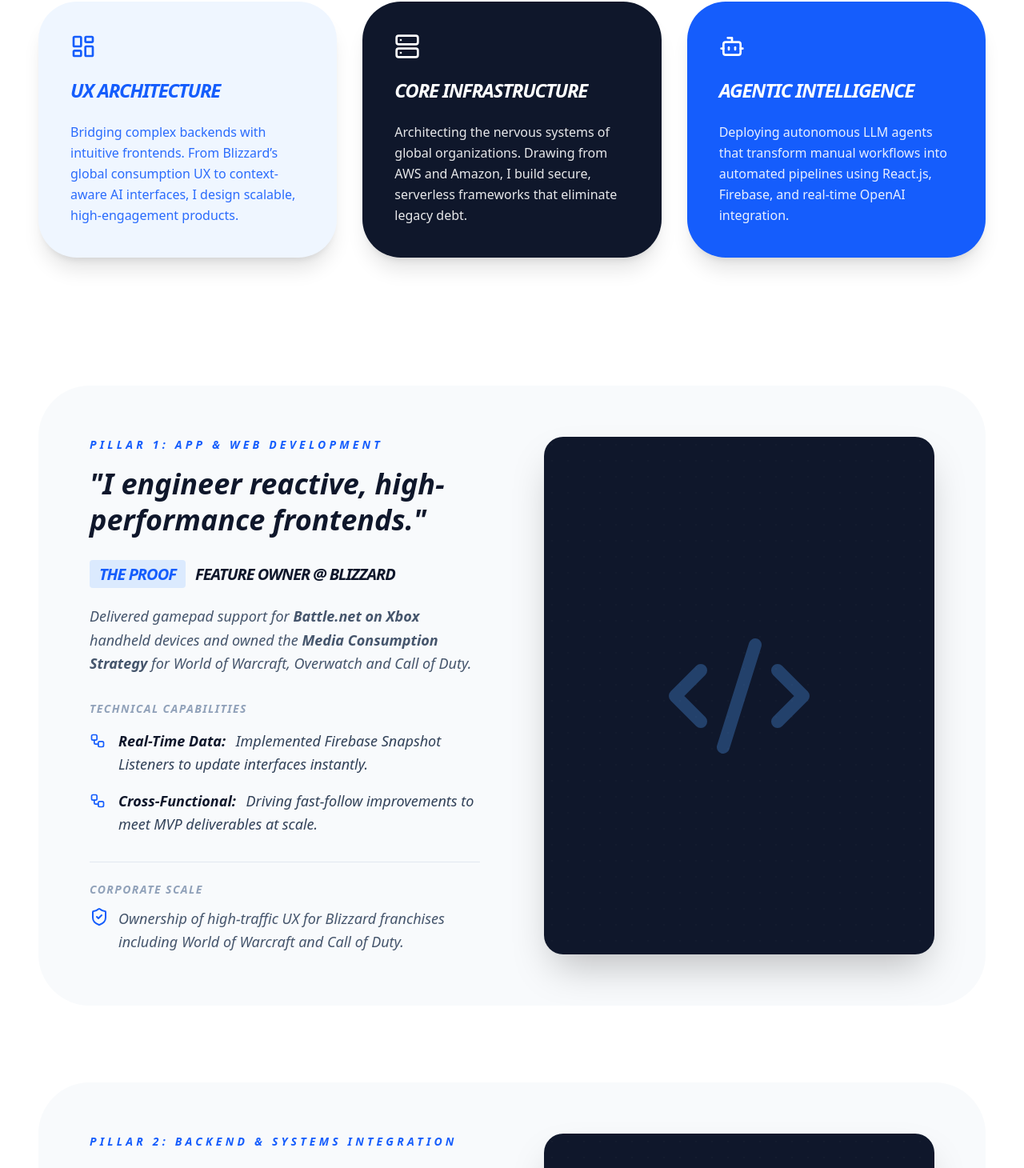
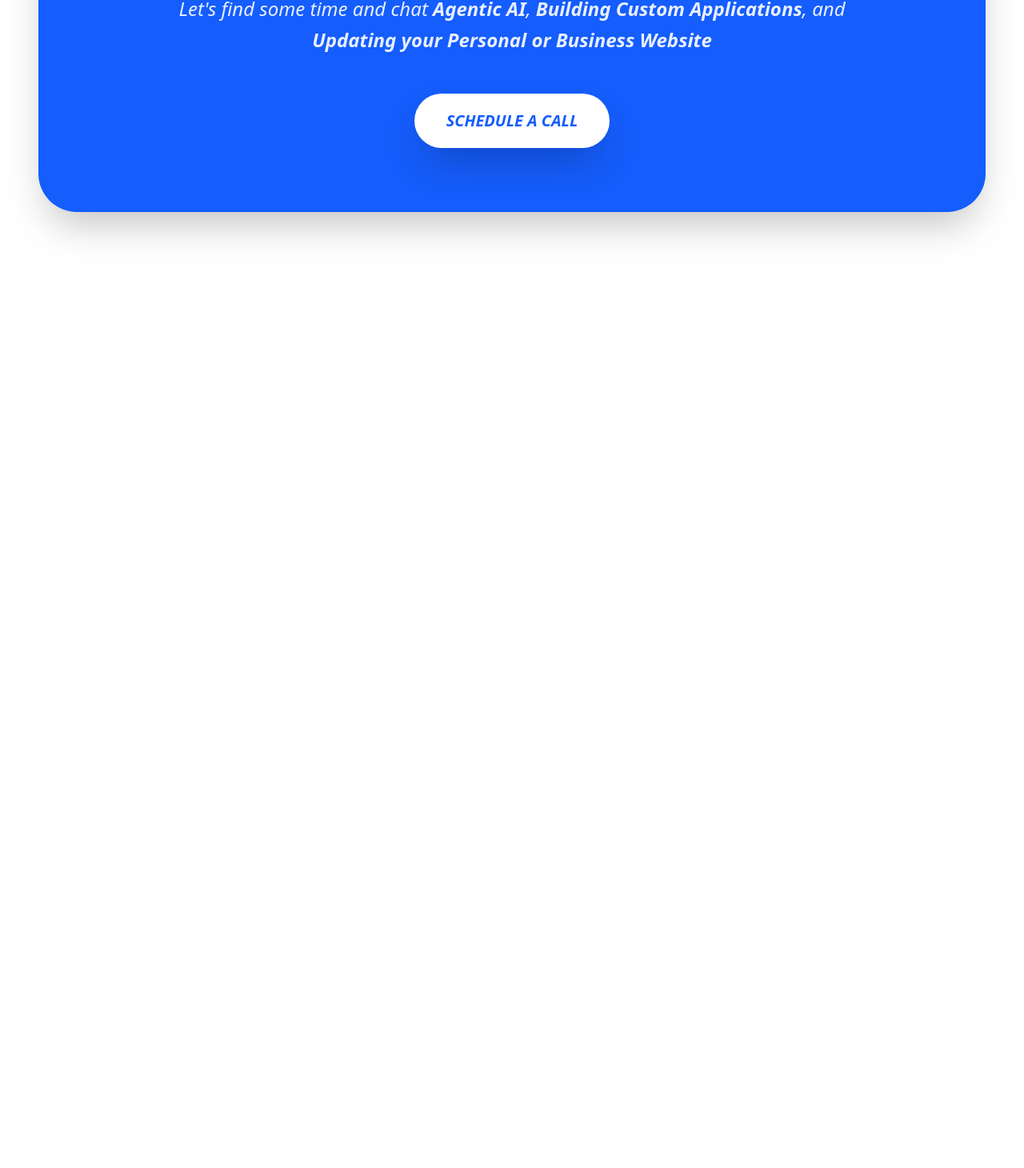
Before and after one commit to bombayway-png/portfolio-2026, a Next.js app: page / in a window 1280 px wide. Shown: the part 1016-2476 px from the top of the page at 80% size. After the commit the page ends 1473 px from the top, so only its background shows below. Built offline with nearby package versions, Linux system fonts and the light colour scheme.

Commit message:
Update page.tsx

```diff
--- a/app/page.tsx
+++ b/app/page.tsx
@@ -4,58 +4,35 @@ import React, { useState, useRef, useEffect } from 'react';
 import Image from 'next/image';
 import { motion, AnimatePresence } from 'framer-motion';
 import {
-  ShieldCheck, X, Database, Linkedin, Code2, Workflow, LayoutDashboard, Server, Bot, ChevronDown
+  ShieldCheck, X, Database, Linkedin, Code2, Workflow, LayoutDashboard,
+  Server, Bot, ChevronDown, CheckCircle, Calendar, ArrowRight
 } from 'lucide-react';
 
 type FilterState = 'intake' | null;
 
-// --- Interfaces for Type Safety ---
-interface TriadProps {
-  icon: React.ElementType;
-  title: string;
-  desc: string;
-  color: string;
-}
-
-interface ServicePillarProps {
-  title: string;
-  pitch: string;
-  proofTitle: string;
-  proofBody: React.ReactNode;
-  capabilities: { title: string; desc: string }[];
-  corporateScale: string;
-  icon: React.ElementType;
-  visualColor: string;
-}
-
 export default function Home() {
   const [activeFilter, setActiveFilter] = useState<FilterState>(null);
+  const [isSubmitting, setIsSubmitting] = useState(false);
+  const [submitted, setSubmitted] = useState(false);
+
   const initialFormState = {
-    name: '',
-    email: '',
-    company: '',
-    projectType: '',
-    description: '',
-    outcome: '',
-    budget: ''
+    name: '', email: '', company: '', projectType: '', description: '', outcome: '', budget: ''
   };
   const [formData, setFormData] = useState(initialFormState);
 
-  // Refs for the auto-expanding textareas
   const outcomeRef = useRef<HTMLTextAreaElement>(null);
   const bottleneckRef = useRef<HTMLTextAreaElement>(null);
 
-  // Professional Placeholders derived from Resume Experience
   const outcomePlaceholder = "Clearly define the goal as best as you can today. This will evolve, but a starting point ignites inspiration";
   const bottleneckPlaceholder = "e.g. High manual overhead in lead management, legacy system technical debt, or a lack of real-time BI dashboards to track cross-functional KPIs...";
 
   // Helper to open portal with specific intent
   const openPortal = (defaultType: string = '') => {
     setFormData(prev => ({ ...prev, projectType: defaultType }));
+    setSubmitted(false); // Reset for new session
     setActiveFilter('intake');
   };
 
-  // Shared effect to adjust height for both textareas
   useEffect(() => {
     if (outcomeRef.current) {
       outcomeRef.current.style.height = 'auto';
@@ -65,23 +42,31 @@ export default function Home() {
       bottleneckRef.current.style.height = 'auto';
       bottleneckRef.current.style.height = `${bottleneckRef.current.scrollHeight}px`;
     }
-  }, [formData.outcome, formData.description, activeFilter]);
+  }, [formData.outcome, formData.description, activeFilter, submitted]);
 
-  const handleSendEmail = () => {
+  // NEW: The Agentic Flow Simulation
+  const handleSubmit = async () => {
+    setIsSubmitting(true);
+
+    // Simulate the AI processing logic for today's test
+    await new Promise(resolve => setTimeout(resolve, 2000));
+
+    // Trigger the email backup so you still get the lead notification
     const subject = encodeURIComponent(`Architect My System [${formData.projectType}]: ${formData.company}`);
     const body = encodeURIComponent(
       `Full Name: ${formData.name}\nEmail: ${formData.email}\nCompany: ${formData.company}\nProject Intent: ${formData.projectType}\nOutcome: ${formData.outcome}\nBudget: ${formData.budget}\nBottleneck: ${formData.description}`
     );
     window.location.href = `mailto:a.seumae@outlook.com?subject=${subject}&body=${body}`;
-    setActiveFilter(null);
+
+    setIsSubmitting(false);
+    setSubmitted(true);
   };
 
-  // Shared class for crisp inputs. 'appearance-none' is key for custom dropdown styling.
   const inputClasses = "w-full text-xl md:text-2xl font-semibold text-slate-900 border-b-2 border-slate-200 focus:border-blue-600 outline-none py-3 bg-transparent placeholder:text-slate-400 placeholder:font-normal placeholder:not-italic transition-colors appearance-none cursor-text";
 
   return (
     <div className="min-h-screen bg-white text-slate-900 font-sans selection:bg-blue-100 overflow-x-hidden">
-      {/* --- Sticky Navigation --- */}
+      {/* --- Navigation --- */}
       <nav className="fixed top-0 w-full z-50 bg-white/80 backdrop-blur-md border-b border-slate-100 h-20 flex items-center px-4 md:px-8">
         <div className="max-w-7xl mx-auto w-full flex justify-between items-center">
           <div className="flex items-center gap-2 font-black italic uppercase">
@@ -101,9 +86,8 @@ export default function Home() {
         </div>
       </nav>
 
+      {/* --- Main UI Content --- */}
       <main className="max-w-7xl mx-auto px-6 md:px-12 pt-32 md:pt-48 pb-24">
-
-        {/* --- 1. HERO SECTION --- */}
         <section className="flex flex-col md:flex-row gap-12 md:gap-16 items-center mb-16 md:mb-24 text-center md:text-left">
           <div className="flex-1 order-2 md:order-1">
             <h1 className="text-5xl md:text-7xl font-black tracking-tighter leading-[0.9] mb-8 italic uppercase text-slate-900">
@@ -113,11 +97,9 @@ export default function Home() {
             <p className="text-lg md:text-2xl text-slate-500 max-w-3xl font-medium italic mb-10 leading-relaxed mx-auto md:mx-0">
               Bridging the gap between Enterprise Strategy and Code. Leveraging 10+ years of experience at <strong>Amazon, AWS, Microsoft, and Blizzard</strong> to build Serverless React Applications and Autonomous Agents.
             </p>
-
             <div className="bg-slate-900 text-white py-4 px-6 rounded-2xl mb-12 inline-block shadow-xl font-mono text-sm md:text-base font-bold tracking-tight">
               Python 3.x | React.js (Vite) | Firebase | Vercel | Electron | OpenAI GPT-4o
             </div>
-
             <div className="flex flex-col sm:flex-row gap-4 justify-center md:justify-start">
               <button onClick={() => openPortal()} className="bg-blue-600 text-white px-8 py-4 rounded-full text-lg font-black hover:scale-105 transition-all shadow-xl shadow-blue-100 italic uppercase">
                 Start Building
@@ -129,66 +111,7 @@ export default function Home() {
           </div>
         </section>
 
-        {/* --- 2. THE INTEGRATION TRIAD --- */}
-        <section className="mb-24 md:mb-40 text-center md:text-left">
-           <div className="max-w-4xl mx-auto mb-16">
-             <h2 className="text-sm font-black uppercase tracking-[0.5em] text-blue-600 mb-6 italic text-center">The Integration Play</h2>
-             <p className="text-2xl md:text-3xl font-black italic text-slate-900 leading-tight mb-6 text-center text-balance">
-               I build autonomous systems that <strong>Ingest</strong> complex datasets, <strong>Synthesize</strong> intent, and <strong>Execute</strong> multi-step objectives.
-             </p>
-           </div>
-           <div className="grid grid-cols-1 md:grid-cols-3 gap-8">
-              <TriadCard
-                icon={LayoutDashboard}
-                title="UX Architecture"
-                desc="Bridging complex backends with intuitive frontends. From Blizzard’s global consumption UX to context-aware AI interfaces, I design scalable, high-engagement products."
-                color="bg-blue-50 text-blue-600"
-              />
-              <TriadCard
-                icon={Server}
-                title="Core Infrastructure"
-                desc="Architecting the nervous systems of global organizations. Drawing from AWS and Amazon, I build secure, serverless frameworks that eliminate legacy debt."
-                color="bg-slate-900 text-white"
-              />
-              <TriadCard
-                icon={Bot}
-                title="Agentic Intelligence"
-                desc="Deploying autonomous LLM agents that transform manual workflows into automated pipelines using React.js, Firebase, and real-time OpenAI integration."
-                color="bg-blue-600 text-white"
-              />
-           </div>
-        </section>
-
-        {/* --- 3. SERVICE PILLARS --- */}
-        <ServicePillarSection
-          title="Pillar 1: App & Web Development"
-          pitch="I engineer reactive, high-performance frontends."
-          proofTitle="Feature Owner @ Blizzard"
-          proofBody={<>Delivered gamepad support for <strong>Battle.net on Xbox</strong> handheld devices and owned the <strong>Media Consumption Strategy</strong> for World of Warcraft, Overwatch and Call of Duty.</>}
-          capabilities={[
-            { title: "Real-Time Data:", desc: "Implemented Firebase Snapshot Listeners to update interfaces instantly." },
-            { title: "Cross-Functional:", desc: "Driving fast-follow improvements to meet MVP deliverables at scale." }
-          ]}
-          corporateScale="Ownership of high-traffic UX for Blizzard franchises including World of Warcraft and Call of Duty."
-          icon={Code2}
-          visualColor="text-blue-400"
-        />
-
-        <ServicePillarSection
-          title="Pillar 2: Backend & Systems Integration"
-          pitch="I build the Central Nervous System of your business."
-          proofTitle="Operational Excellence @ AWS"
-          proofBody={<>Engineered internal solutions at <strong>AWS</strong> to avoid $6M contract renewals and optimized roadmap monitoring for leadership.</>}
-          capabilities={[
-            { title: "Security First:", desc: "Utilizing serverless node.js backends to ensure zero-trust security." },
-            { title: "BI Intelligence:", desc: "Launched KPI dashboards for executive-level reporting and prioritization scoring." }
-          ]}
-          corporateScale="Designed benchmarking automation across 15 international locales for Alexa International."
-          icon={Database}
-          visualColor="text-slate-400"
-        />
-
-        {/* --- 4. THE AUDIT CONVERSION OFFER --- */}
+        {/* --- Audit Section --- */}
         <section className="bg-blue-600 rounded-[3rem] p-12 md:p-20 text-center text-white mb-24 shadow-2xl">
           <h2 className="text-4xl md:text-6xl font-black italic uppercase tracking-tighter mb-8">
             Free &quot;Human-in-the-Loop&quot; Audit
@@ -196,48 +119,39 @@ export default function Home() {
           <p className="text-xl md:text-2xl font-medium italic leading-relaxed max-w-4xl mx-auto mb-12 opacity-90">
             Let&apos;s find some time and chat <strong>Agentic AI</strong>, <strong>Building Custom Applications</strong>, and <strong>Updating your Personal or Business Website</strong>
           </p>
-          <button
-            onClick={() => openPortal('An AI Strategy Consult')}
-            className="bg-white text-blue-600 px-10 py-5 rounded-full text-xl font-black hover:scale-105 transition-all shadow-2xl italic uppercase"
-          >
+          <button onClick={() => openPortal('An AI Strategy Consult')} className="bg-white text-blue-600 px-10 py-5 rounded-full text-xl font-black hover:scale-105 transition-all shadow-2xl italic uppercase">
             Schedule a Call
           </button>
         </section>
       </main>
 
-      {/* --- Intake Portal --- */}
-      <AnimatePresence>
+      {/* --- INTAKE PORTAL MODAL --- */}
+      <AnimatePresence mode="wait">
         {activeFilter === 'intake' && (
           <motion.div initial={{ opacity: 0 }} animate={{ opacity: 1 }} exit={{ opacity: 0 }} className="fixed inset-0 z-[100] bg-white p-4 md:p-6 overflow-y-auto">
             <div className="max-w-4xl mx-auto py-12 md:py-20 relative text-left">
               <button onClick={() => setActiveFilter(null)} className="absolute top-0 right-0 p-3 md:p-4 bg-slate-100 rounded-full hover:bg-slate-200 transition-all"><X size={24} /></button>
 
+              {!submitted ? (
+                <motion.div key="form-view" initial={{ y: 20, opacity: 0 }} animate={{ y: 0, opacity: 1 }} exit={{ y: -20, opacity: 0 }}>
                   <h2 className="text-4xl md:text-8xl font-black italic mb-8 md:mb-12 uppercase text-slate-900 tracking-tighter">customer intake</h2>
-
                   <form className="space-y-8 md:space-y-12">
                     <div className="grid grid-cols-1 md:grid-cols-2 gap-8 md:gap-12 text-slate-900">
-
-                  {/* Dropdown Selection: Styled for seamless integration */}
                       <div className="space-y-3 md:col-span-2 relative">
                         <label className="text-[10px] md:text-xs font-black uppercase tracking-widest text-blue-600">I am interested in...</label>
                         <div className="relative group">
-                      <select
-                        className={`${inputClasses} cursor-pointer hover:border-blue-400`}
-                        value={formData.projectType}
-                        onChange={(e) => setFormData({...formData, projectType: e.target.value})}
-                      >
+                          <select className={`${inputClasses} cursor-pointer hover:border-blue-400`} value={formData.projectType} onChange={(e) => setFormData({...formData, projectType: e.target.value})}>
                             <option value="" disabled className="text-slate-400">Select an option</option>
-                        <option value="An AI Strategy Consult" className="bg-white text-slate-900">An AI Strategy Consult</option>
-                        <option value="Build your first AI Agent" className="bg-white text-slate-900">Build your first AI Agent</option>
-                        <option value="Build Multiple AI Autonomous Agents" className="bg-white text-slate-900">Build Multiple AI Autonomous Agents</option>
-                        <option value="Build a business landing page" className="bg-white text-slate-900">Build a business landing page</option>
-                        <option value="Build a Multi-User Application" className="bg-white text-slate-900">Build a Multi-User Application</option>
-                        <option value="Data Synthesis: Visualization and Insights" className="bg-white text-slate-900">Data Synthesis: Visualization and Insights</option>
+                            <option value="An AI Strategy Consult">An AI Strategy Consult</option>
+                            <option value="Build your first AI Agent">Build your first AI Agent</option>
+                            <option value="Build Multiple AI Autonomous Agents">Build Multiple AI Autonomous Agents</option>
+                            <option value="Build a business landing page">Build a business landing page</option>
+                            <option value="Build a Multi-User Application">Build a Multi-User Application</option>
+                            <option value="Data Synthesis: Visualization and Insights">Data Synthesis: Visualization and Insights</option>
                           </select>
                           <ChevronDown className="absolute right-0 bottom-4 text-slate-400 pointer-events-none group-hover:text-blue-600 transition-colors" size={24} />
                         </div>
                       </div>
-
                       <div className="space-y-3">
                         <label className="text-[10px] md:text-xs font-black uppercase tracking-widest text-blue-600">Full Name</label>
                         <input className={inputClasses} placeholder="John Smith" value={formData.name} onChange={(e) => setFormData({...formData, name: e.target.value})} />
@@ -252,38 +166,44 @@ export default function Home() {
                       </div>
                       <div className="space-y-3">
                         <label className="text-[10px] md:text-xs font-black uppercase tracking-widest text-blue-600">Project Budget</label>
-                    <input className={inputClasses} placeholder="e.g. $500" value={formData.budget} onChange={(e) => setFormData({...formData, budget: e.target.value})} />
+                        <input className={inputClasses} placeholder="e.g. $750" value={formData.budget} onChange={(e) => setFormData({...formData, budget: e.target.value})} />
+                      </div>
+                      <div className="space-y-3 md:col-span-2">
+                        <label className="text-[10px] md:text-xs font-black uppercase tracking-widest text-blue-600">Desired Outcome</label>
+                        <textarea ref={outcomeRef} className={`${inputClasses} resize-none overflow-hidden`} rows={1} placeholder={outcomePlaceholder} value={formData.outcome} onChange={(e) => setFormData({...formData, outcome: e.target.value})} />
+                      </div>
+                      <div className="space-y-3 md:col-span-2">
+                        <label className="text-[10px] md:text-xs font-black uppercase tracking-widest text-blue-600">Current Bottleneck</label>
+                        <textarea ref={bottleneckRef} className={`${inputClasses} resize-none overflow-hidden`} rows={3} placeholder={bottleneckPlaceholder} value={formData.description} onChange={(e) => setFormData({...formData, description: e.target.value})} />
+                      </div>
+                    </div>
+                    <button type="button" onClick={handleSubmit} disabled={isSubmitting} className="w-full bg-blue-600 text-white py-6 md:py-8 rounded-2xl md:rounded-[2rem] text-xl md:text-3xl font-black italic uppercase shadow-2xl hover:scale-[1.02] transition-all flex items-center justify-center gap-4">
+                      {isSubmitting ? "Synthesizing Strategy..." : "Begin Architecture"}
+                      {!isSubmitting && <ArrowRight size={32} />}
+                    </button>
+                  </form>
+                </motion.div>
+              ) : (
+                /* --- THE SUCCESS VIEW (Strategic Synthesis Dashboard) --- */
+                <motion.div key="success-view" initial={{ scale: 0.95, opacity: 0 }} animate={{ scale: 1, opacity: 1 }} className="text-center py-12 md:py-24 space-y-12">
+                  <div className="flex justify-center"><CheckCircle size={80} className="text-blue-600" /></div>
+                  <div className="space-y-4">
+                    <h2 className="text-4xl md:text-7xl font-black italic uppercase text-slate-900">Strategy Inbound</h2>
+                    <p className="text-xl md:text-2xl font-medium italic text-slate-500 max-w-2xl mx-auto">
+                      My Agentic Nurture flow is now synthesizing your architecture for <strong>&quot;{formData.projectType}&quot;</strong>.
+                    </p>
                   </div>
 
-                  <div className="space-y-3 md:col-span-2">
-                    <label className="text-[10px] md:text-xs font-black uppercase tracking-widest text-blue-600">Desired Outcome</label>
-                    <textarea
-                      ref={outcomeRef}
-                      className={`${inputClasses} resize-none overflow-hidden`}
-                      rows={1}
-                      placeholder={outcomePlaceholder}
-                      value={formData.outcome}
-                      onChange={(e) => setFormData({...formData, outcome: e.target.value})}
-                    />
+                  <div className="bg-slate-50 rounded-[3rem] p-8 md:p-12 border-2 border-dashed border-slate-200 inline-block w-full">
+                    <h3 className="text-2xl font-black uppercase italic mb-6">Immediate Next Step</h3>
+                    <p className="text-lg text-slate-600 mb-10">To ensure we move quickly, Adam recommends a 15-minute technical audit of your bottleneck.</p>
+                    <a href="https://calendly.com/adamseumae" target="_blank" rel="noopener noreferrer" className="bg-slate-900 text-white px-10 py-6 rounded-full text-xl font-bold italic uppercase hover:bg-blue-600 transition-all flex items-center justify-center gap-4 mx-auto w-fit">
+                      <Calendar size={24} /> Book Strategic Audit
+                    </a>
                   </div>
-
-                  <div className="space-y-3 md:col-span-2">
-                    <label className="text-[10px] md:text-xs font-black uppercase tracking-widest text-blue-600">Current Bottleneck</label>
-                    <textarea
-                      ref={bottleneckRef}
-                      className={`${inputClasses} resize-none overflow-hidden`}
-                      rows={3}
-                      placeholder={bottleneckPlaceholder}
-                      value={formData.description}
-                      onChange={(e) => setFormData({...formData, description: e.target.value})}
-                    />
-                  </div>
-                </div>
-
-                <button type="button" onClick={handleSendEmail} className="w-full bg-blue-600 text-white py-6 md:py-8 rounded-2xl md:rounded-[2rem] text-xl md:text-3xl font-black italic uppercase shadow-2xl hover:scale-[1.02] transition-all">
-                  Submit Intake Form
-                </button>
-              </form>
+                  <button onClick={() => setActiveFilter(null)} className="block mx-auto text-slate-400 font-bold uppercase tracking-widest hover:text-blue-600 transition-colors">Return to Portfolio</button>
+                </motion.div>
+              )}
             </div>
           </motion.div>
         )}
@@ -292,9 +212,8 @@ export default function Home() {
   );
 }
 
-// --- Internal UI Components ---
-
-function TriadCard({ icon: Icon, title, desc, color }: TriadProps) {
+// Internal Component Placeholders for TriadCard and ServicePillar (unchanged)
+function TriadCard({ icon: Icon, title, desc, color }: any) {
   return (
     <div className={`p-8 md:p-10 rounded-[2.5rem] md:rounded-[3rem] ${color} space-y-4 md:space-y-6 shadow-xl text-left`}>
       <Icon size={32} />
@@ -304,7 +223,7 @@ function TriadCard({ icon: Icon, title, desc, color }: TriadProps) {
   );
 }
 
-function ServicePillarSection({ title, pitch, proofTitle, proofBody, capabilities, corporateScale, icon: Icon, visualColor }: ServicePillarProps) {
+function ServicePillarSection({ title, pitch, proofTitle, proofBody, capabilities, corporateScale, icon: Icon, visualColor }: any) {
   return (
     <section className="bg-slate-50 rounded-[2.5rem] md:rounded-[4rem] p-8 md:p-16 mb-16 md:mb-24 relative overflow-hidden">
       <div className="grid grid-cols-1 lg:grid-cols-2 gap-12 lg:gap-20 items-start relative z-10">
@@ -314,15 +233,13 @@ function ServicePillarSection({ title, pitch, proofTitle, proofBody, capabilitie
             <p className="text-2xl md:text-4xl font-black italic text-slate-900 leading-tight">&quot;{pitch}&quot;</p>
           </div>
           <div className="space-y-6">
-            <h3 className="text-xl font-black italic uppercase tracking-tighter">
-              <span className="bg-blue-100 text-blue-600 px-3 py-1 rounded mr-2">The Proof</span> {proofTitle}
-            </h3>
+            <h3 className="text-xl font-black italic uppercase tracking-tighter"><span className="bg-blue-100 text-blue-600 px-3 py-1 rounded mr-2">The Proof</span> {proofTitle}</h3>
             <p className="text-lg text-slate-600 italic font-medium leading-relaxed">{proofBody}</p>
           </div>
           <div className="space-y-4">
              <h4 className="text-sm font-black uppercase tracking-widest text-slate-400 italic">Technical Capabilities</h4>
              <ul className="space-y-4">
-                {capabilities.map((cap, index) => (
+                {capabilities.map((cap: any, index: number) => (
                   <li key={index} className="flex flex-col md:flex-row md:items-start gap-2 md:gap-4">
                     <Workflow size={20} className="text-blue-600 shrink-0 mt-1 hidden md:block" />
                     <p className="text-base md:text-lg text-slate-700 italic font-medium leading-relaxed">
@@ -341,7 +258,6 @@ function ServicePillarSection({ title, pitch, proofTitle, proofBody, capabilitie
         </div>
         <div className="relative h-64 md:h-full min-h-[300px] lg:min-h-[600px] rounded-2xl md:rounded-3xl overflow-hidden shadow-2xl bg-slate-900 flex items-center justify-center order-1 lg:order-2">
             <Icon className={`${visualColor} w-32 h-32 md:w-48 md:h-48 opacity-30`} />
-            <div className="absolute inset-0" style={{ backgroundImage: 'radial-gradient(rgba(255,255,255,0.1) 1px, transparent 1px)', backgroundSize: '20px 20px', opacity: 0.2 }}></div>
         </div>
       </div>
     </section>
```
Lines whose indentation alone changed are shown as unchanged.
